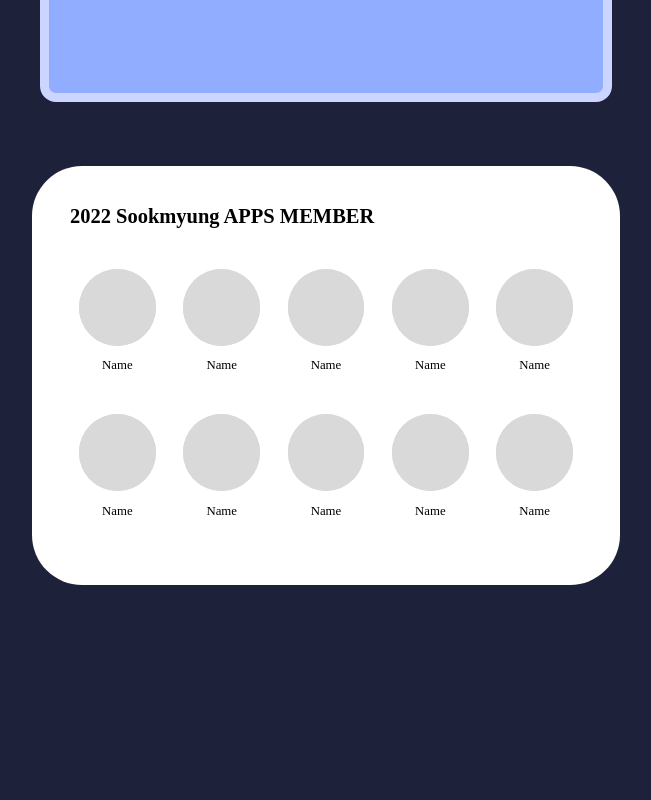
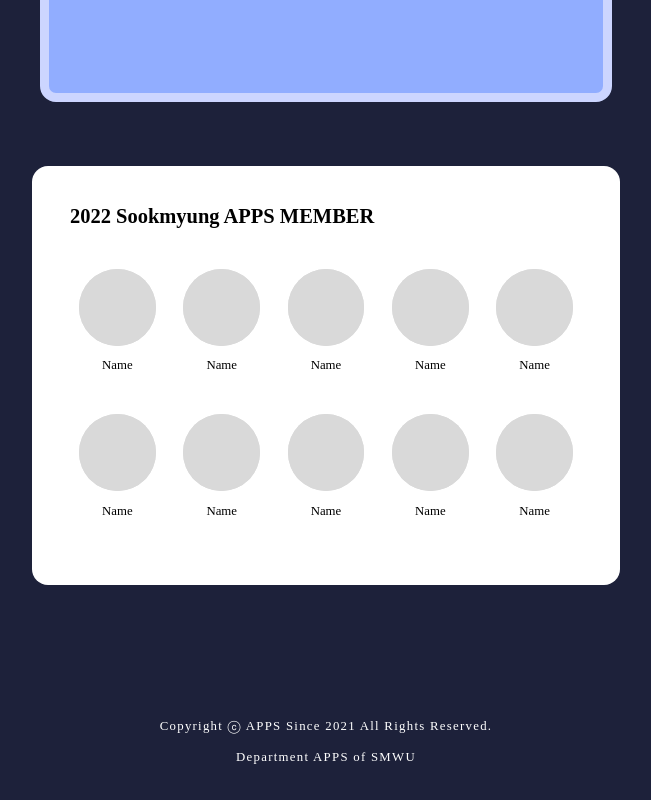
Before and after one commit to 22-APPS-Exhibition/apps-exhibition-webpage, a React (Create React App) app: page /intro in a window 1280 px wide. Shown: the part 540-1340 px from the top of the page, without its empty margins (314-965 px from the left). Before the commit the page ends 1125 px from the top, so only its background shows below. Built offline with nearby package versions, Linux system fonts and the light colour scheme.

Commit message:
Refact: Footer 공용컴포넌트 분리

```diff
--- /dev/null
+++ b/src/components/common/Footer.tsx
@@ -0,0 +1,33 @@
+import { ReactNode } from "react";
+import styled from "styled-components";
+const Footer = () => {
+  return (
+    <StFooter>
+      <p>Copyright ⓒ APPS Since 2021 All Rights Reserved.</p>
+      <p>Department APPS of SMWU</p>
+    </StFooter>
+  );
+};
+
+const StFooter = styled.footer`
+  display: flex;
+  flex-direction: column;
+  justify-content: center;
+  align-items: center;
+  width: 100%;
+  margin-top: 42rem;
+  margin-bottom: 23.2rem;
+
+  > p {
+    font-weight: 400;
+    font-size: 4rem;
+    line-height: 4.4rem;
+    letter-spacing: 0.1em;
+
+    :first-child {
+      margin-bottom: 5.2rem;
+    }
+  }
+`;
+
+export default Footer;
--- a/src/pages/IntroPage.tsx
+++ b/src/pages/IntroPage.tsx
@@ -2,6 +2,7 @@
 import styled from "styled-components";
 import { ProjectExampleImg } from "../assets/assets";
 import DescribeBox from "../components/common/DescribeBox";
+import Footer from "../components/common/Footer";
 import Header from "../components/common/Header";
 
 export default function IntroPage() {
@@ -67,6 +68,7 @@
           </Profile>
         </ProfilesContainer>
       </MembersContainer>
+      <Footer />
     </IntroWrapper>
   );
 }
@@ -98,7 +100,7 @@
   padding: 12rem;
   padding-bottom: 21rem;
   background: white;
-  border-radius: 50px;
+  border-radius: 5rem;
 `;
 
 const MembersHeader = styled.header`
--- a/src/pages/ProjectsPage.tsx
+++ b/src/pages/ProjectsPage.tsx
@@ -2,6 +2,7 @@
 import styled from "styled-components";
 import { AppsLogo, ProjectExampleImg } from "../assets/assets";
 import DescribeBox from "../components/common/DescribeBox";
+import Footer from "../components/common/Footer";
 import Header from "../components/common/Header";
 
 export default function ProjectsPage() {
@@ -62,10 +63,7 @@
           </div>
         </Project>
       </ProjectsContainer>
-      <Footer>
-        <p>Copyright ⓒ APPS Since 2021 All Rights Reserved.</p>
-        <p>Department APPS of SMWU</p>
-      </Footer>
+      <Footer />
     </ArchiveWrapper>
   );
 }
@@ -160,24 +158,3 @@
     }
   }
 `;
-
-const Footer = styled.footer`
-  display: flex;
-  flex-direction: column;
-  justify-content: center;
-  align-items: center;
-  width: 100%;
-  margin-top: 42rem;
-  margin-bottom: 23.2rem;
-
-  > p {
-    font-weight: 400;
-    font-size: 4rem;
-    line-height: 4.4rem;
-    letter-spacing: 0.1em;
-
-    :first-child {
-      margin-bottom: 5.2rem;
-    }
-  }
-`;
```
